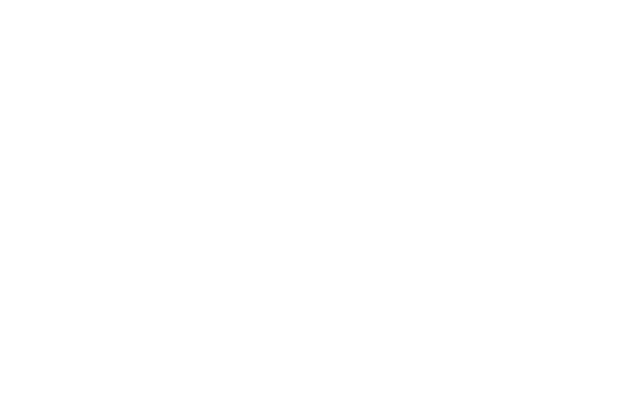
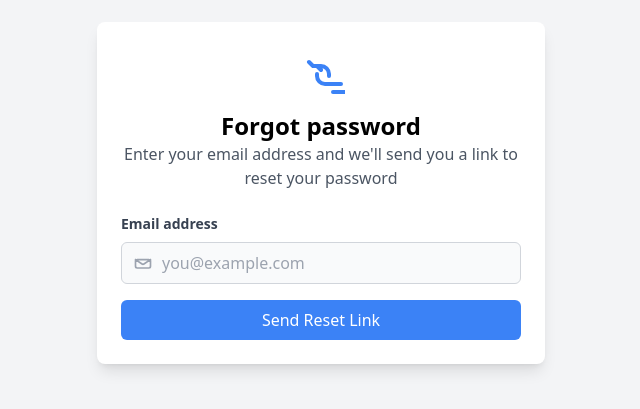
Before and after one commit to codinggita/laundry_buddy, a React (Vite) app in the folder Frontend/: page /forgot-password in a window 1280 px wide. Before the commit this address had no page. Shown: the part 207-616 px from the top of the page, without its empty margins (319-959 px from the left). Built offline with nearby package versions, Linux system fonts and the light colour scheme.

Commit message:
edit the route for forgot password page

```diff
--- a/Frontend/src/App.jsx
+++ b/Frontend/src/App.jsx
@@ -21,7 +21,7 @@
     <Routes>
       <Route path="/login" element={<Login />} />
       <Route path="/registration" element={<Registration />} />
-      <Route path="/resetpassword" element={<ResetPassword />} />
+      <Route path="/forgot-password" element={<ResetPassword />} />
     <Route index element={<div className='bg-softBlue min-h-screen'><RoleSelector /></div>} />
     <Route path="/user/userdashboard" element={<div className="bg-softBlue min-h-screen"> <Dashboard /></div>}  />
     <Route path="/user/order-history" element={<div className="bg-historybg min-h-screen "> <Orderhistory /></div>}  />
```
